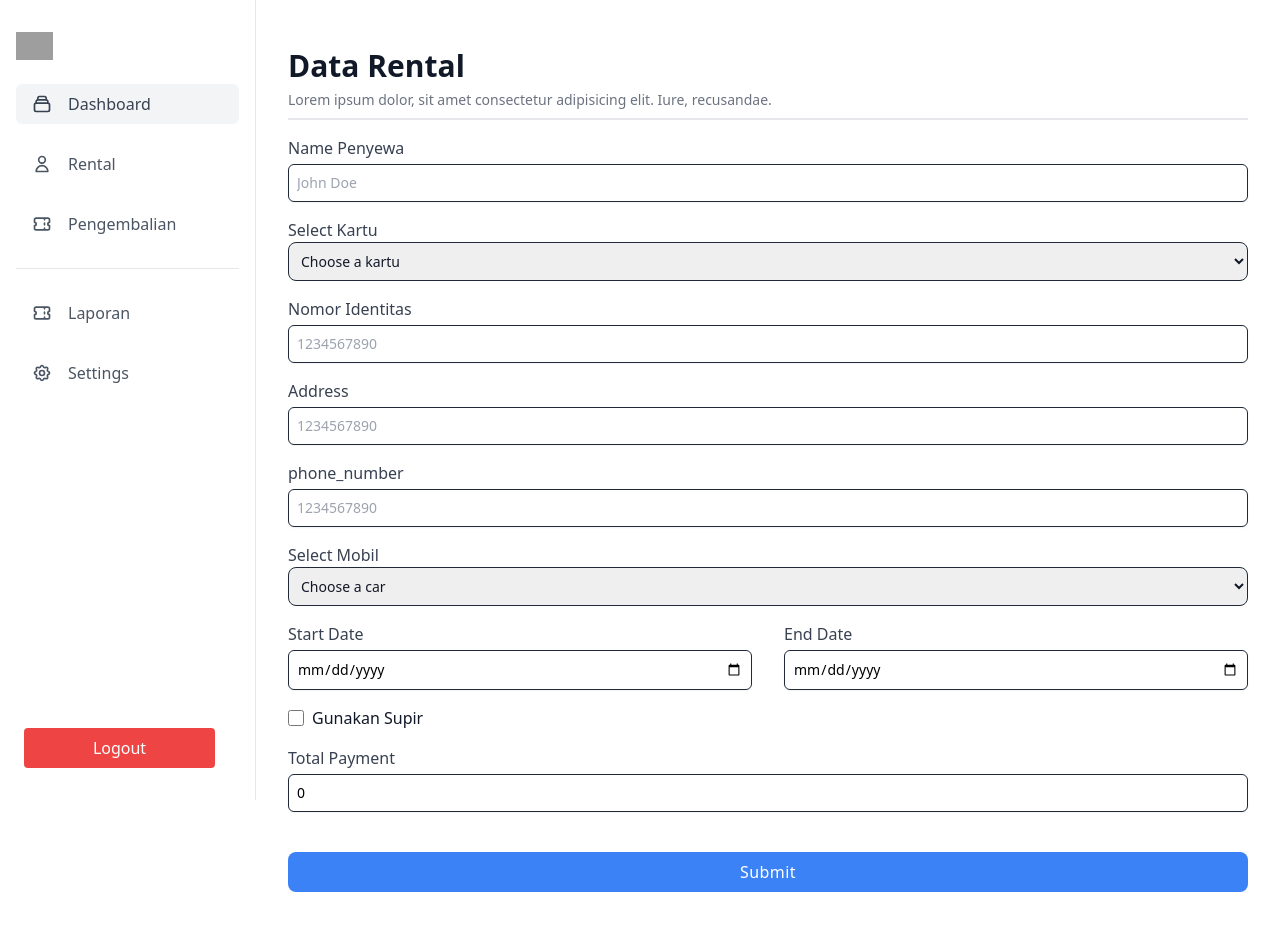
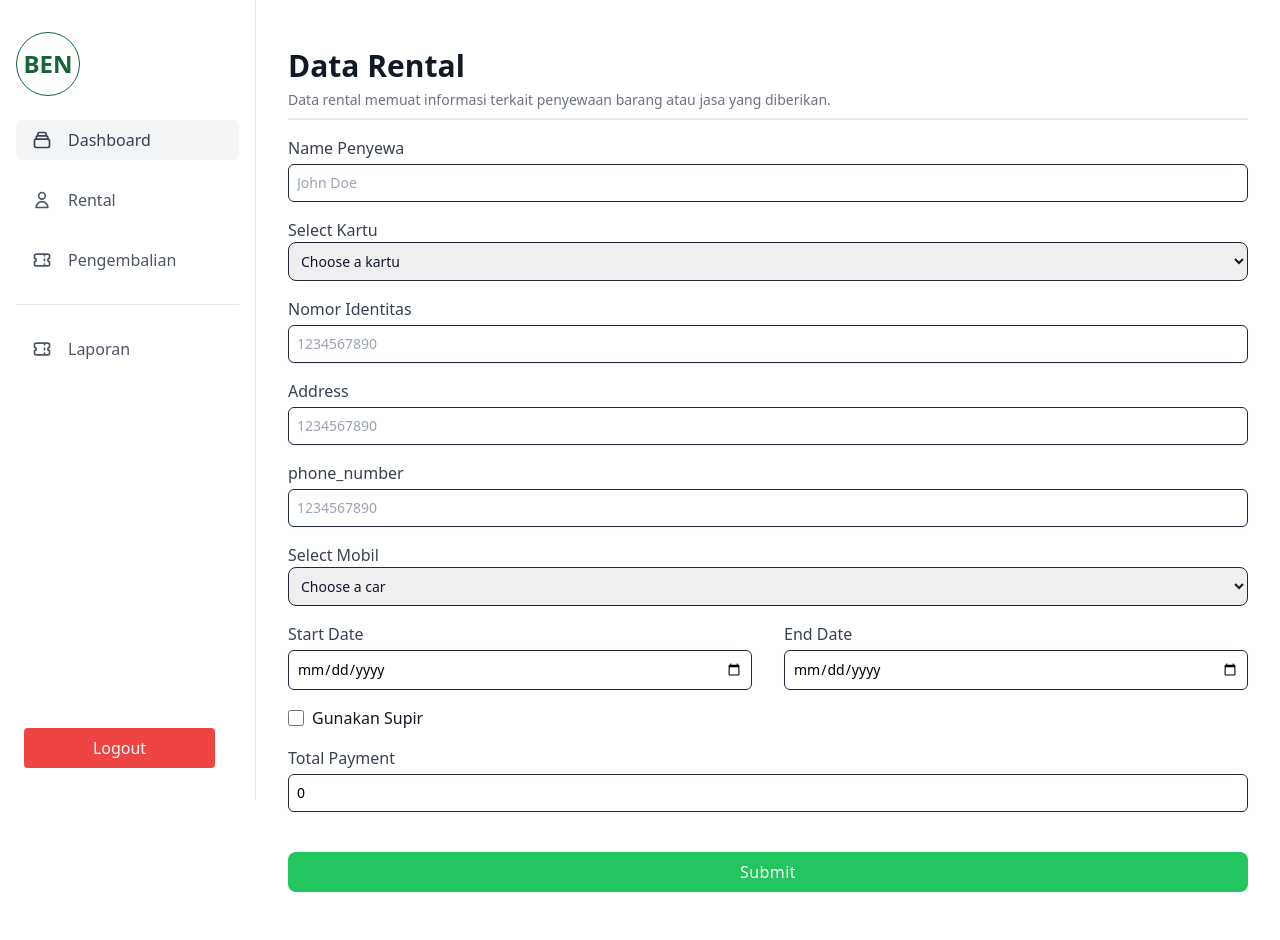
Before and after one commit to AliRamdhan/Bendi-Car-Rental, a PHP site: page /rental.php in a window 1280 px wide. Run offline with PHP 8.4, Linux system fonts and the light colour scheme; the visitor is signed in with stand-in values (Sample User, id 1); data that the repository does not hold is empty; some libraries are stand-ins or nearby versions; grey boxes are pictures that could not be loaded.

Commit message:
[chore] update ui

```diff
--- a/components/shared/Sidebar.php
+++ b/components/shared/Sidebar.php
@@ -16,14 +16,16 @@ if ($_SERVER['REQUEST_METHOD'] === 'POST') {
 ?>
 
 <aside
-    class="fixed inset-0 z-20 transition-opacity bg-black flex flex-col w-64 h-screen px-4 py-8 overflow-y-auto bg-white border-r rtl:border-r-0 rtl:border-l dark:bg-gray-900 dark:border-gray-700">
+    class="fixed inset-0 z-20 transition-opacity bg-black flex flex-col w-64 h-screen px-4 py-8 overflow-y-auto bg-white border-r rtl:border-r-0 rtl:border-l">
     <a href="#">
-        <img class="w-auto h-6 sm:h-7" src="https://merakiui.com/images/logo.svg" alt="">
+        <div class="w-16 h-16 flex justify-center items-center border border-green-800 rounded-full">
+            <p class="text-green-800 font-black text-2xl">BEN</p>
+        </div>
     </a>
 
     <div class="flex flex-col justify-between flex-1 mt-6">
         <nav>
-            <a class="flex items-center px-4 py-2 text-gray-700 bg-gray-100 rounded-md dark:bg-gray-800 dark:text-gray-200"
+            <a class="flex items-center px-4 py-2 text-gray-700 bg-gray-100 rounded-md"
                 href="dashboard.php">
                 <svg class="w-5 h-5" viewBox="0 0 24 24" fill="none" xmlns="http://www.w3.org/2000/svg">
                     <path
@@ -34,7 +36,7 @@ if ($_SERVER['REQUEST_METHOD'] === 'POST') {
                 <span class="mx-4 font-medium">Dashboard</span>
             </a>
 
-            <a class="flex items-center px-4 py-2 mt-5 text-gray-600 transition-colors duration-300 transform rounded-md dark:text-gray-400 hover:bg-gray-100 dark:hover:bg-gray-800 dark:hover:text-gray-200 hover:text-gray-700"
+            <a class="flex items-center px-4 py-2 mt-5 text-gray-600 transition-colors duration-300 transform rounded-md hover:text-gray-700"
                 href="rental.php">
                 <svg class="w-5 h-5" viewBox="0 0 24 24" fill="none" xmlns="http://www.w3.org/2000/svg">
                     <path
@@ -47,7 +49,7 @@ if ($_SERVER['REQUEST_METHOD'] === 'POST') {
                 <span class="mx-4 font-medium">Rental</span>
             </a>
 
-            <a class="flex items-center px-4 py-2 mt-5 text-gray-600 transition-colors duration-300 transform rounded-md dark:text-gray-400 hover:bg-gray-100 dark:hover:bg-gray-800 dark:hover:text-gray-200 hover:text-gray-700"
+            <a class="flex items-center px-4 py-2 mt-5 text-gray-600 transition-colors duration-300 transform rounded-md hover:bg-gray-100 hover:text-gray-700"
                 href="return.php">
                 <svg class="w-5 h-5" viewBox="0 0 24 24" fill="none" xmlns="http://www.w3.org/2000/svg">
                     <path
@@ -58,9 +60,9 @@ if ($_SERVER['REQUEST_METHOD'] === 'POST') {
                 <span class="mx-4 font-medium">Pengembalian</span>
             </a>
 
-            <hr class="my-6 border-gray-200 dark:border-gray-600" />
+            <hr class="my-6 border-gray-200" />
 
-            <a class="flex items-center px-4 py-2 mt-5 text-gray-600 transition-colors duration-300 transform rounded-md dark:text-gray-400 hover:bg-gray-100 dark:hover:bg-gray-800 dark:hover:text-gray-200 hover:text-gray-700"
+            <a class="flex items-center px-4 py-2 mt-5 text-gray-600 transition-colors duration-300 transform rounded-md hover:bg-gray-100 hover:text-gray-700"
                 href="report.php">
                 <svg class="w-5 h-5" viewBox="0 0 24 24" fill="none" xmlns="http://www.w3.org/2000/svg">
                     <path
@@ -69,20 +71,6 @@ if ($_SERVER['REQUEST_METHOD'] === 'POST') {
                 </svg>
 
                 <span class="mx-4 font-medium">Laporan</span>
-            </a>
-
-            <a class="flex items-center px-4 py-2 mt-5 text-gray-600 transition-colors duration-300 transform rounded-md dark:text-gray-400 hover:bg-gray-100 dark:hover:bg-gray-800 dark:hover:text-gray-200 hover:text-gray-700"
-                href="#">
-                <svg class="w-5 h-5" viewBox="0 0 24 24" fill="none" xmlns="http://www.w3.org/2000/svg">
-                    <path
-                        d="M10.3246 4.31731C10.751 2.5609 13.249 2.5609 13.6754 4.31731C13.9508 5.45193 15.2507 5.99038 16.2478 5.38285C17.7913 4.44239 19.5576 6.2087 18.6172 7.75218C18.0096 8.74925 18.5481 10.0492 19.6827 10.3246C21.4391 10.751 21.4391 13.249 19.6827 13.6754C18.5481 13.9508 18.0096 15.2507 18.6172 16.2478C19.5576 17.7913 17.7913 19.5576 16.2478 18.6172C15.2507 18.0096 13.9508 18.5481 13.6754 19.6827C13.249 21.4391 10.751 21.4391 10.3246 19.6827C10.0492 18.5481 8.74926 18.0096 7.75219 18.6172C6.2087 19.5576 4.44239 17.7913 5.38285 16.2478C5.99038 15.2507 5.45193 13.9508 4.31731 13.6754C2.5609 13.249 2.5609 10.751 4.31731 10.3246C5.45193 10.0492 5.99037 8.74926 5.38285 7.75218C4.44239 6.2087 6.2087 4.44239 7.75219 5.38285C8.74926 5.99037 10.0492 5.45193 10.3246 4.31731Z"
-                        stroke="currentColor" stroke-width="2" stroke-linecap="round" stroke-linejoin="round" />
-                    <path
-                        d="M15 12C15 13.6569 13.6569 15 12 15C10.3431 15 9 13.6569 9 12C9 10.3431 10.3431 9 12 9C13.6569 9 15 10.3431 15 12Z"
-                        stroke="currentColor" stroke-width="2" stroke-linecap="round" stroke-linejoin="round" />
-                </svg>
-
-                <span class="mx-4 font-medium">Settings</span>
             </a>
         </nav>
 
--- a/rental.php
+++ b/rental.php
@@ -1,5 +1,5 @@
 <?php
-$title = 'Form Peminjaman';
+$title = 'Form Penyewaan';
 ob_start();
 
 
@@ -19,8 +19,6 @@ require_once 'api/Car.php';
 $database = new Database();
 $rent = new Rent($database);
 $car = new Car($database);
-
-// Get car list for dropdown
 $cars = $car->getAllCars();
 
 $total_payment = 0;
@@ -40,8 +38,7 @@ if ($_SERVER['REQUEST_METHOD'] == 'POST') {
 
     if (empty($fullname) || empty($kartu_type) || empty($identity_number) || empty($car_id) || empty($start_date) || empty($end_date)) {
         $errorMessage = "All fields are required.";
-    } else {
-        // Calculate total payment
+    } else {;
         $query = "SELECT price, driver_price FROM cars WHERE id = :car_id LIMIT 1";
         $stmt = $database->getConnection()->prepare($query);
         $stmt->bindParam(':car_id', $car_id, PDO::PARAM_INT);
@@ -51,23 +48,17 @@ if ($_SERVER['REQUEST_METHOD'] == 'POST') {
 
         if ($carData) {
             $car_price = $carData['price'];
-            $driver_price = $carData['driver_price'];
-
-            // Calculate the difference in days
+            $driver_price = $carData['driver_price'];;
             $start_date_obj = new DateTime($start_date);
             $end_date_obj = new DateTime($end_date);
             $interval = $start_date_obj->diff($end_date_obj);
-            $days = $interval->days;
-
-            // Calculate the total payment
+            $days = $interval->days;;
             $total_payment = $car_price * $days;
 
             if ($use_driver) {
                 $total_payment += $driver_price * $days;
-            }
-
-            // Create rental and customer records
-            $result = $rent->createRental($fullname, $kartu_type, $identity_number,$address, $phone_number, $car_id, $start_date, $end_date, $use_driver, $created_by, $total_payment);
+            };
+            $result = $rent->createRental($fullname, $kartu_type, $identity_number, $address, $phone_number, $car_id, $start_date, $end_date, $use_driver, $created_by, $total_payment);
             if ($result === true) {
                 header("Location: rental.php");
                 exit;
@@ -87,7 +78,7 @@ if ($_SERVER['REQUEST_METHOD'] == 'POST') {
         <div>
             <h1 class="text-2xl font-bold text-gray-900 sm:text-3xl">Data Rental</h1>
             <p class="mt-1.5 text-sm text-gray-500">
-                Lorem ipsum dolor, sit amet consectetur adipisicing elit. Iure, recusandae.
+                Data rental memuat informasi terkait penyewaan barang atau jasa yang diberikan.
             </p>
         </div>
     </div>
@@ -151,7 +142,7 @@ if ($_SERVER['REQUEST_METHOD'] == 'POST') {
             <div class="mb-2">
                 <div class="flex items-center">
                     <input id="use_driver" name="use_driver" type="checkbox"
-                        class="w-4 h-4 text-blue-600 bg-gray-100 border-gray-300 rounded focus:ring-blue-500" />
+                        class="w-4 h-4 text-green-600 bg-gray-100 border-gray-300 rounded focus:ring-green-500" />
                     <label for="use_driver" class="ms-2 text-base font-medium text-gray-900">Gunakan Supir</label>
                 </div>
             </div>
@@ -170,7 +161,7 @@ if ($_SERVER['REQUEST_METHOD'] == 'POST') {
 
             <div class="mt-6">
                 <button type="button" onclick="confirmData()"
-                    class="w-full px-4 py-2 tracking-wide text-white transition-colors duration-300 transform bg-blue-500 rounded-lg hover:bg-blue-400">
+                    class="w-full px-4 py-2 tracking-wide text-white transition-colors duration-300 transform bg-green-500 rounded-lg hover:bg-green-400">
                     Submit
                 </button>
             </div>
@@ -182,21 +173,20 @@ if ($_SERVER['REQUEST_METHOD'] == 'POST') {
     function confirmData() {
         const confirmation = confirm("Are you sure you want to create the data?");
         if (confirmation) {
-            // Submit the form
+            ;
             document.getElementById("rental-form").submit();
         }
     }
 </script>
 
 <script>
-    document.addEventListener("DOMContentLoaded", function () {
+    document.addEventListener("DOMContentLoaded", function() {
         const carDropdown = document.getElementById("car_id");
         const startDateInput = document.getElementById("start_date");
         const endDateInput = document.getElementById("end_date");
         const useDriverCheckbox = document.getElementById("use_driver");
-        const totalPaymentField = document.getElementById("total_payment");
+        const totalPaymentField = document.getElementById("total_payment");;
 
-        // Fungsi untuk menghitung total payment
         function calculateTotalPayment() {
             const selectedCar = carDropdown.options[carDropdown.selectedIndex];
             const carPrice = parseFloat(selectedCar.getAttribute("data-price")) || 0;
@@ -205,31 +195,29 @@ if ($_SERVER['REQUEST_METHOD'] == 'POST') {
             const startDate = new Date(startDateInput.value);
             const endDate = new Date(endDateInput.value);
 
-            // Pastikan tanggal valid
+            ;
             if (isNaN(startDate.getTime()) || isNaN(endDate.getTime()) || startDate > endDate) {
                 totalPaymentField.value = `Rp. ${carPrice}`;
                 return;
             }
 
-            // Hitung total hari sewa
+            ;
             const timeDiff = endDate - startDate;
-            const days = Math.ceil(timeDiff / (1000 * 60 * 60 * 24)); // Konversi ke hari
+            const days = Math.ceil(timeDiff / (1000 * 60 * 60 * 24));
 
-            // Hitung total biaya
+            ;
             let totalPayment = carPrice * days;
 
             if (useDriverCheckbox.checked) {
                 totalPayment += driverPrice * days;
             }
 
-            // Tampilkan hasil ke input
+            ;
             totalPaymentField.value = totalPayment.toLocaleString("id-ID", {
                 style: "currency",
                 currency: "IDR"
             });
-        }
-
-        // Event listeners untuk memantau perubahan
+        };
         carDropdown.addEventListener("change", calculateTotalPayment);
         startDateInput.addEventListener("change", calculateTotalPayment);
         endDateInput.addEventListener("change", calculateTotalPayment);
--- a/report.php
+++ b/report.php
@@ -29,7 +29,7 @@ $rentalDataList = $rentaldata->getAllDataReport();
                 <h1 class="text-2xl font-bold text-gray-900 sm:text-3xl">Data Laporan</h1>
 
                 <p class="mt-1.5 text-sm text-gray-500">
-                    Lorem ipsum dolor, sit amet consectetur adipisicing elit. Iure, recusandae.
+                    Data report adalah laporan keseluruhan yang menyajikan analisis atau ringkasan aktivitas terkait rental dan pengembalian.
                 </p>
             </div>
         </div>
@@ -81,7 +81,7 @@ $rentalDataList = $rentaldata->getAllDataReport();
 </div>
 
 <script>
-    $(document).ready(function () {
+    $(document).ready(function() {
         $('#dataTable').DataTable({
             responsive: true,
             pageLength: 10,
```
Also changed, not shown: components/auth/LoginForm.php (+14 -12 lines), dashboard.php (+6 -6 lines), return.php (+8 -8 lines), assets/home.png (added), 3 other files. Lines whose indentation alone changed are shown as unchanged.
